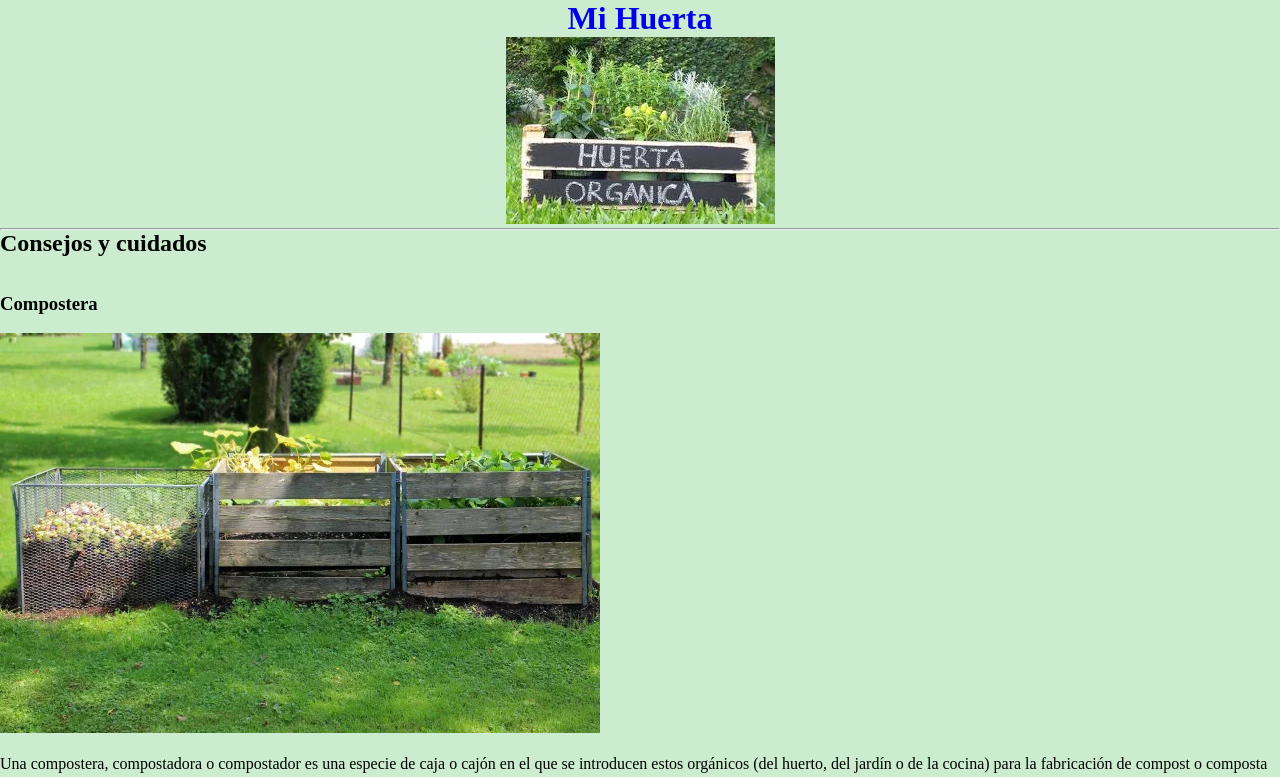
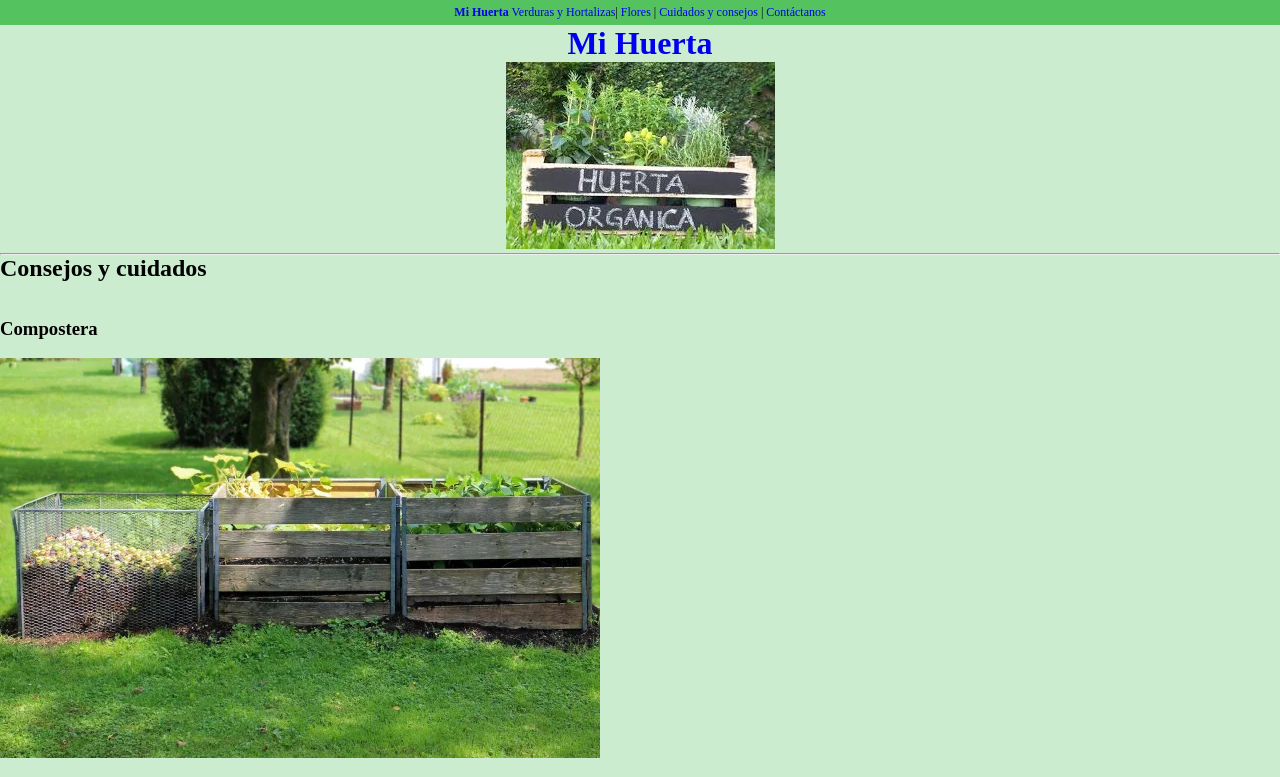
Before and after one commit to juanmanuelgodoy/Front3F, a plain HTML site: page Pages/Cuidados.html in a window 1280 px wide. Shown: the top 777 px of the page. Drawn offline with Linux system fonts and the light colour scheme.

Commit message:
incorporación del navbar

```diff
--- a/CSS/style.css
+++ b/CSS/style.css
@@ -8,6 +8,14 @@ Body {background-color: rgb(85,194,96, 0.8);}
 #flores{background-color: #8ec34c;}
 #frutales{background-color: #8fbe8f;}
 header{text-align: center;}
+
+/*Nav*/
+nav{
+    background: #55c260;
+    padding: 5px 20px;
+    text-align: center;
+    font-size: 12px;
+}
 
 /*Footer*/
 footer{
--- a/CSS/styleContacto.css
+++ b/CSS/styleContacto.css
@@ -6,6 +6,14 @@
 Body {background-color:
     rgb(85,194,96, 0.3)}
 header{text-align: center;}
+
+/*Nav*/
+nav{
+    background: #55c260;
+    padding: 5px 20px;
+    text-align: center;
+    font-size: 12px;
+}
 
 /* Estilos para pantallas pequeñas (hasta 768px) */
 @media screen and (max-width: 768px) {
--- a/CSS/styleContactoExitoso.css
+++ b/CSS/styleContactoExitoso.css
@@ -44,3 +44,11 @@ header{text-align: center;}
 a {
     text-decoration: none;
 }
+
+/*Nav*/
+nav{
+    background: #55c260;
+    padding: 5px 20px;
+    text-align: center;
+    font-size: 12px;
+}
--- a/CSS/styleCuidados.css
+++ b/CSS/styleCuidados.css
@@ -44,3 +44,11 @@ header{text-align: center;}
 a {
     text-decoration: none;
 }
+
+/*Nav*/
+nav{
+    background: #55c260;
+    padding: 5px 20px;
+    text-align: center;
+    font-size: 12px;
+}
--- a/CSS/styleFlores.css
+++ b/CSS/styleFlores.css
@@ -44,3 +44,11 @@ header{text-align: center;}
 a {
     text-decoration: none;
 }
+
+/*Nav*/
+nav{
+    background: #55c260;
+    padding: 5px 20px;
+    text-align: center;
+    font-size: 12px;
+}
--- a/CSS/styleFrutales.css
+++ b/CSS/styleFrutales.css
@@ -44,3 +44,11 @@ header{text-align: center;}
 a {
     text-decoration: none;
 }
+
+/*Nav*/
+nav{
+    background: #55c260;
+    padding: 5px 20px;
+    text-align: center;
+    font-size: 12px;
+}
--- a/CSS/styleVerduras.css
+++ b/CSS/styleVerduras.css
@@ -44,3 +44,11 @@ header{text-align: center;}
 a {
     text-decoration: none;
 }
+
+/*Nav*/
+nav{
+    background: #55c260;
+    padding: 5px 20px;
+    text-align: center;
+    font-size: 12px;
+}
--- a/Pages/Cuidados.html
+++ b/Pages/Cuidados.html
@@ -7,6 +7,10 @@
         <meta name="viewport" content="width=device-width, initial-scale=1.0">
         <title>Cuidados y consejos para nuestra huerta</title>
     </head>
+    <nav>
+        <p><strong><a href="Index.html">Mi Huerta</a></strong> <a href="Verduras.html">Verduras y Hortalizas</a>| <a href="Flores.html">Flores</a> |
+            <a href="Cuidados.html">Cuidados y consejos</a> | <a href="Contacto.html">Contáctanos</a></p>
+    </nav>
     <body>
         <header>
             <h1><a href="Index.html">Mi Huerta</a></h1>
```
Also changed, not shown: Pages/Contacto.html (+4 -1 lines), Pages/ContactoExitoso.html (+4 -0 lines), Pages/Flores.html (+4 -0 lines), Pages/Frutales.html (+4 -0 lines), Pages/Index.html (+4 -0 lines), Pages/Verduras.html (+4 -0 lines).
